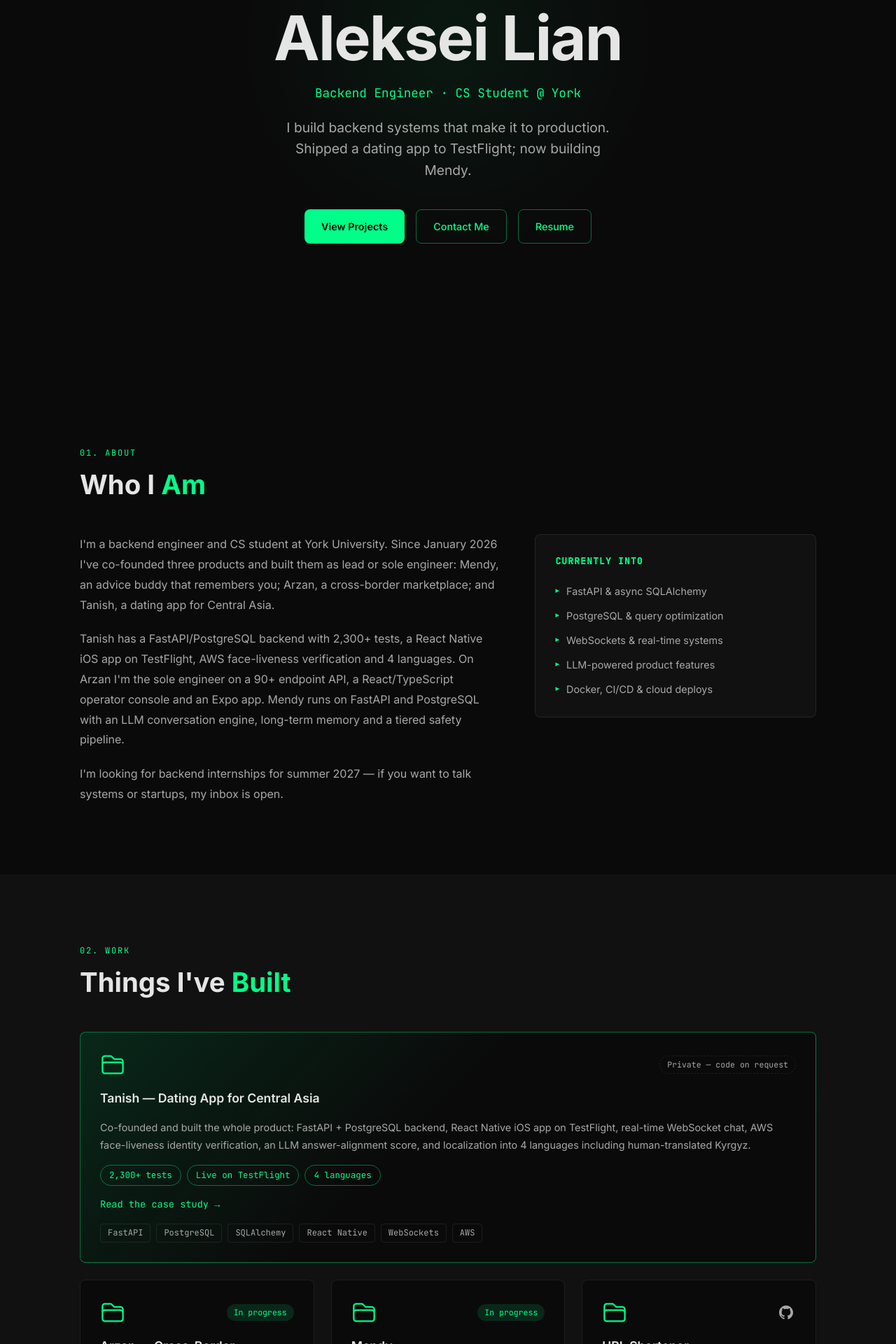
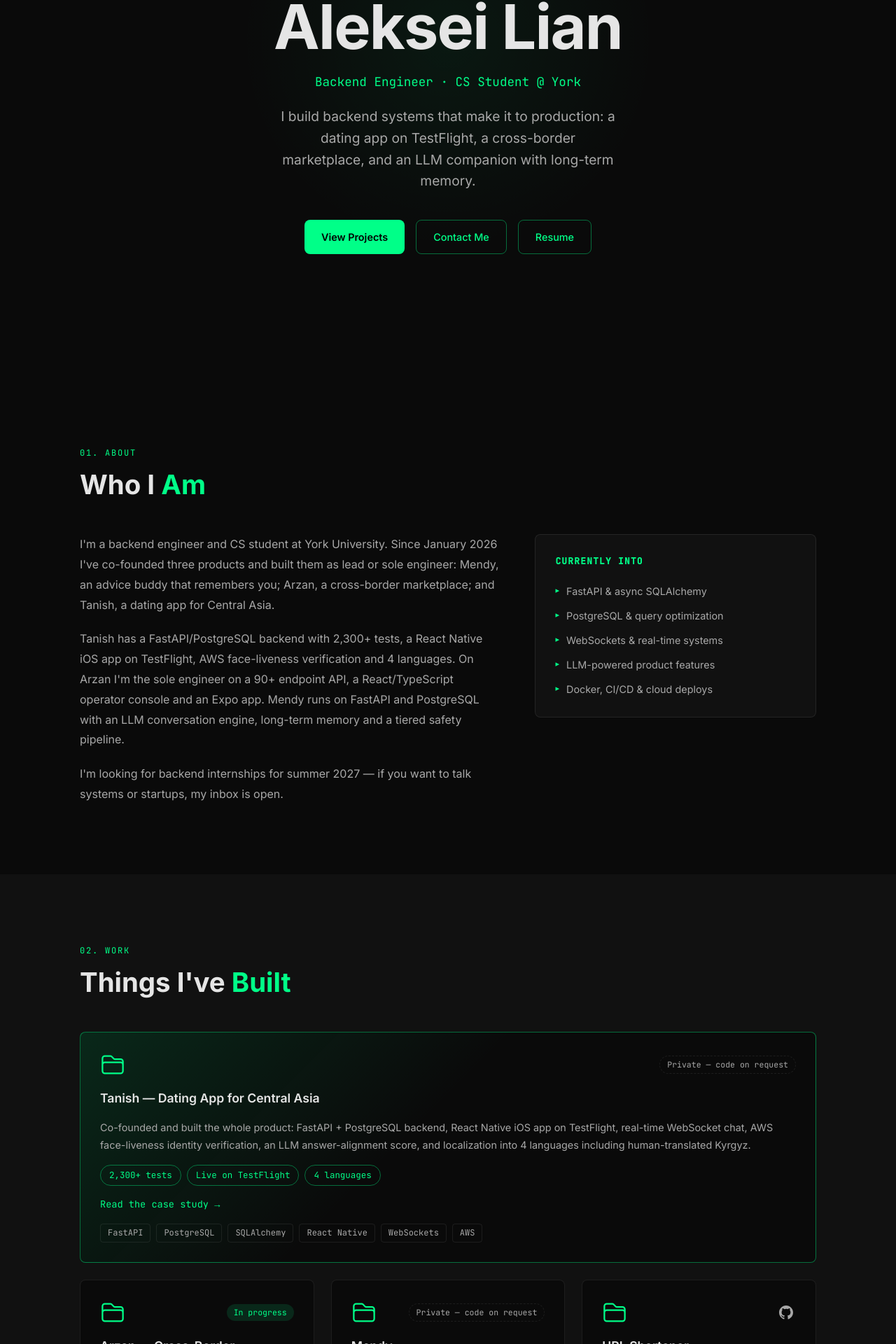
Before and after one commit to alxlyn/personal-portfolio, a React (Vite) app: page / in a window 1280 px wide. Shown: the part 262-2182 px from the top of the page at 70% size. Built offline with nearby package versions, Linux system fonts and the light colour scheme.

Commit message:
mendy ended aug 2026, refresh resume

```diff
--- a/src/data/content.js
+++ b/src/data/content.js
@@ -6,7 +6,7 @@
 export const personal = {
   name: 'Aleksei Lian',
   role: 'Backend Engineer · CS Student @ York',
-  tagline: 'I build backend systems that make it to production. Shipped a dating app to TestFlight; now building Mendy.',
+  tagline: 'I build backend systems that make it to production: a dating app on TestFlight, a cross-border marketplace, and an LLM companion with long-term memory.',
   email: 'alekseilianv@gmail.com',
   github: 'https://github.com/alxlyn',
   linkedin: 'https://linkedin.com/in/aleksei-lian',
@@ -54,7 +54,6 @@ export const projects = [
       'An advice buddy that remembers you. FastAPI backend with async SQLAlchemy, LLM-driven conversations with long-term memory, proactive follow-ups, and a tiered safety pipeline.',
     tags: ['Python', 'FastAPI', 'PostgreSQL', 'LLM'],
     github: null,
-    status: 'In progress',
   },
   {
     title: 'URL Shortener',
@@ -79,9 +78,9 @@ export const experience = [
     title: 'Co-Founder & Backend Engineer',
     location: 'Toronto, ON',
     start: 'Jul 2026',
-    end: 'Present',
+    end: 'Aug 2026',
     bullets: [
-      'Building an advice buddy with long-term memory — FastAPI, async SQLAlchemy 2.0, PostgreSQL, Alembic',
+      'Built the backend for an advice buddy with long-term memory — FastAPI, async SQLAlchemy 2.0, PostgreSQL, Alembic',
       'LLM conversation engine with proactive follow-ups and a tiered crisis-safety pipeline',
       '153 backend tests plus a 40-case safety golden set that gates prompt changes',
     ],
```
Also changed, not shown: 1 other file (tests, documents, lock files or other folders).
